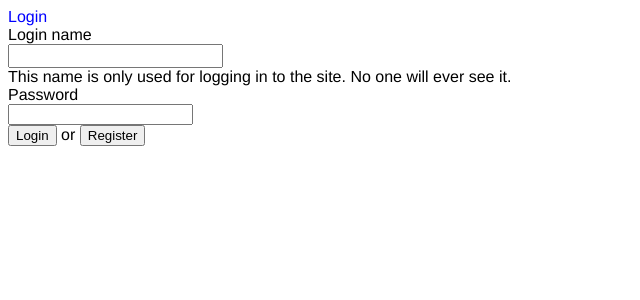
After one commit to nickretallack/Circles, a Flask app: page /login in a window 1280 px wide. The commit adds this page. Shown: the top 300 px of the page, without its empty margins (0-640 px from the left). Run offline with Flask 2, Linux system fonts and the light colour scheme.

Commit message:
user credentials

```diff
--- a/main.py
+++ b/main.py
@@ -3,6 +3,7 @@ from flaskext.sqlalchemy import SQLAlchemy
 from werkzeug import generate_password_hash, check_password_hash
 from werkzeug.datastructures import MultiDict
 from wtforms import *
+from uuid import uuid4 as make_invitation_id
 
 def required(result):
     if not result:
@@ -10,6 +11,7 @@ def required(result):
     return result
 
 app = Flask(__name__)
+app.secret_key = 'seeeecret'
 app.config['SQLALCHEMY_DATABASE_URI'] = 'postgres://nick@localhost/circles'
 db = SQLAlchemy(app)
 
@@ -32,6 +34,14 @@ class PasswordCredentials(db.Model):
     user_id = db.Column(db.Integer, db.ForeignKey('users.id'))
     login = db.Column(db.String(80), unique=True, primary_key=True)
     hashed_password = db.Column(db.String(80))
+
+    user = db.relationship(User, backref='credentials')
+
+    def set_password(self, password):
+        self.hashed_password = generate_password_hash(password)
+
+    def check_password(self, password):
+        return check_password_hash(self.hashed_password, password)
 
 class OpenIDCredentials(db.Model):
     __tablename__ = 'openids'
@@ -151,6 +161,19 @@ class EventCircles(db.Model):
     circle_id = db.Column(db.Integer, db.ForeignKey('circles.id'), primary_key=True)
     discussion_id = db.Column(db.Integer, db.ForeignKey('discussions.id'))
 
+class Invitation(db.Model):
+    __tablename__ = 'invitations'
+    id = db.Column(db.String(80), primary_key=True)
+    circle_id = db.Column(db.Integer, db.ForeignKey('circles.id'))
+    inviter_id = db.Column(db.Integer, db.ForeignKey('users.id'))
+
+    inviter = db.relationship(User, backref='invitations')
+
+    def __init__(self, **kwargs):
+        self.id = make_invitation_id()
+        super(Invitation, self).__init__(**kwargs)
+
+
 class JoinCircleForm(Form):
     nickname = TextField('What would you like to be called in this circle?')
 
@@ -166,11 +189,11 @@ class CommentForm(Form):
 
 @app.before_request
 def set_current_user():
-    user_id = web_session.get('current_user_id',None)
+    user_id = web_session.get('user_id',None)
     if user_id:
         g.user = User.query.filter_by(id=user_id).first()
     else:
-        g.user = db.session.query(User).filter_by(id=2).first() #None #AnonymousUser()
+        g.user = None
 
 @app.route("/")
 def front():
@@ -224,7 +247,51 @@ def new_comment(id):
 
         return redirect(url_for('show_circle',id=circle.id))
 
+class LoginForm(Form):
+    login = TextField('Login name', [validators.Required()],
+        description='This name is only used for logging in to the site.  No one will ever see it.')
+    password = PasswordField('Password', [validators.Required()])
 
+
+@app.route('/login', methods=['GET','POST'])
+def login():
+    form = LoginForm(request.form)
+    if request.method == 'POST' and form.validate():
+        action = request.form.get('action',None)
+        login = form.login.data
+        password = form.password.data
+        credentials = db.session.query(PasswordCredentials).filter_by(login=login).first()
+        if action == 'login':
+            if not credentials:
+                form.login.errors.append("This login doesn't exist yet.")
+            elif credentials.check_password(password):
+                web_session['user_id'] = credentials.user.id
+                # flash successful login
+                return redirect(url_for('front'))
+            else:
+                form.password.errors.append("This password is incorrect for this login")
+
+        elif action == 'register':
+            if credentials:
+                form.login.errors.append("This login already exists.")
+            else:
+                user = User()
+                credentials = PasswordCredentials(user=user, login=login)
+                credentials.set_password(password)
+
+                db.session.add(user)
+                db.session.add(credentials)
+                db.session.commit()
+                web_session['user_id'] = user.id
+        else:
+            return "Something is not right"
+
+    return render('login.html', form=form)
+
+@app.route('/logout')
+def logout():
+    web_session['user_id'] = None
+    return redirect(url_for('front'))
 
 if __name__ == "__main__":
     app.run(debug=True)
--- a/static/style.css
+++ b/static/style.css
@@ -1,4 +1,7 @@
-label {display:block}
+html {font-family:helvetica}
+a {color:blue; cursor:pointer; text-decoration:none}
+a:hover {text-decoration:underline}
 ul {margin:0; padding:0; list-style:none}
 .discussion {background-color:#eee; margin:1ex; padding:0}
 .thread {margin-left:5ex}
+input[type=text], textarea {font-family:inherit; font-size:inherit}
--- a/templates/base.html
+++ b/templates/base.html
@@ -4,6 +4,12 @@
 <link rel="stylesheet" type="text/css" href="{{url_for('static', filename='style.css')}}">
 </head>
 <body>
+{% if g.user %}
+<a href="{{url_for('logout')}}">Logout</a>
+{% else %}
+<a href="{{url_for('login')}}">Login</a>
+{% endif %}
+
 {% block content %}
 
 
--- /dev/null
+++ b/templates/empty.html
@@ -0,0 +1,6 @@
+{% extends 'base.html' %}
+
+{% block content %}
+
+
+{% endblock %}
--- /dev/null
+++ b/templates/forms.html
@@ -0,0 +1,15 @@
+{% macro form_field(field) %}
+<div>{{field.label}}</div>
+<div>{{field}}</div>
+{% if field.description %}
+<div>{{field.description}}</div>
+{% endif %}
+{% if field.errors %}
+<ul class="errors">
+{% for error in field.errors %}
+<li>{{error}}</li>
+{% endfor %}
+</ul>
+{% endif %}
+</div>
+{% endmacro %}
--- /dev/null
+++ b/templates/login.html
@@ -0,0 +1,14 @@
+{% extends 'base.html' %}
+
+{% from 'forms.html' import form_field %}
+{% block content %}
+
+<form action="{{url_for('login')}}" method="POST">
+{% for field in form %}
+{{ form_field(field) }}
+{% endfor %}
+<button name="action" value="login">Login</button> or
+<button name="action" value="register">Register</button>
+</form>
+
+{% endblock %}
```
Also changed, not shown: notes.txt (+11 -0 lines), templates/front.html (+9 -1 lines), templates/new_circle.html (+1 -13 lines).
